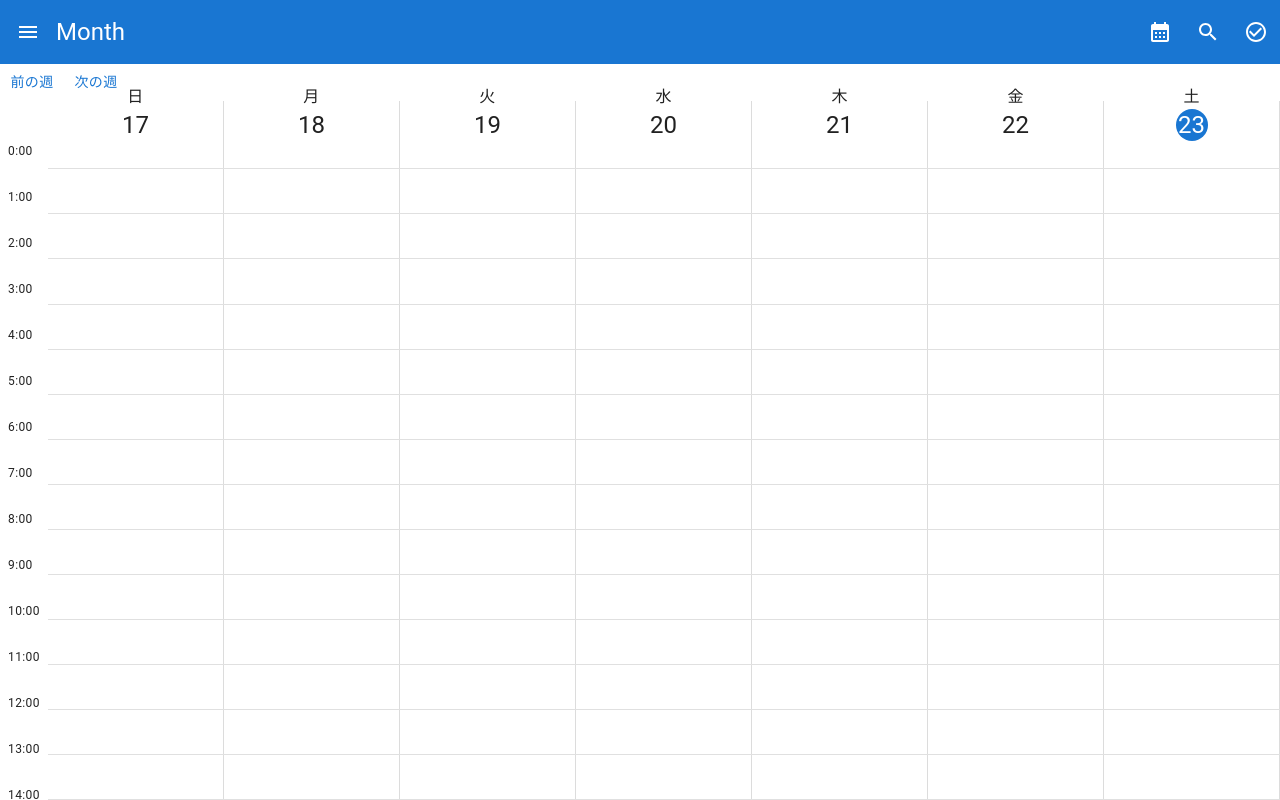
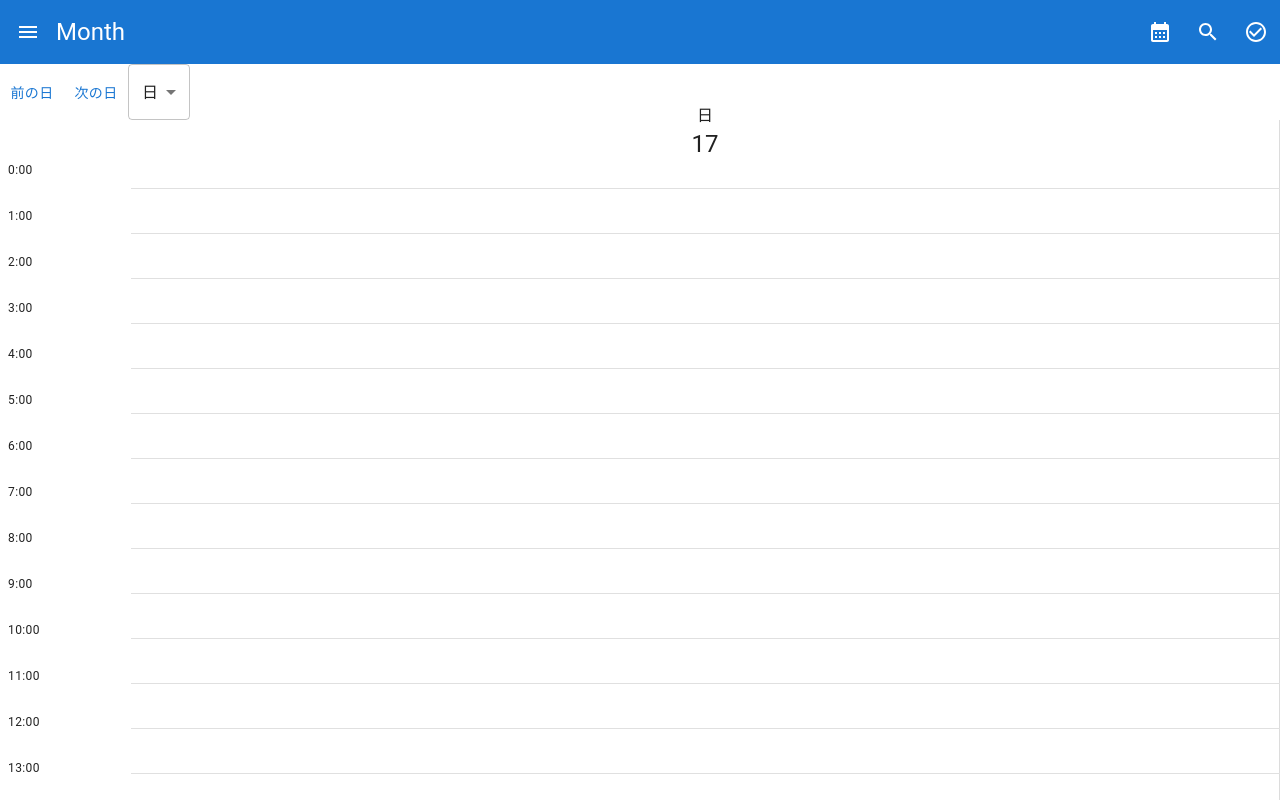
Before and after one commit to ut-code/JourniCal, a React (Vite) app in the folder frontend/: page /week_view_test in a window 1280 px wide. Shown: the top 800 px of the page. Built offline with nearby package versions, Linux system fonts and the light colour scheme.

Commit message:
1日モード、3日モードを追加

```diff
--- a/frontend/src/pages/WeekViewTest.tsx
+++ b/frontend/src/pages/WeekViewTest.tsx
@@ -1,10 +1,12 @@
 import React, { useEffect, useState } from "react";
 import TimelineView from "../components/TimelineVIew";
 import { add, sub } from "date-fns";
-import { Box, Button } from "@mui/material";
+import { Box, Button, MenuItem, Select } from "@mui/material";
 import TopBar from "../components/TopBar";
 import TimelineRowName from "../components/TimelineRowName";
 import { schedule } from "../components/TimelineSchedule";
+
+type modeVariant = "day" | "3days" | "week";
 
 const isEqualDay = (day1: Date, day2: Date) => {
   return (
@@ -19,11 +21,18 @@ const WeekViewTest: React.FC = () => {
   const [baseDate, setBaseDate] = useState(
     sub(today, { days: today.getDay() }),
   );
+
+  const [mode, setMode] = useState<modeVariant>("day");
+
+  const [threeDays, setThreeDays] = useState(
+    [...Array(3).keys()].map((i) => add(baseDate, { days: i })),
+  );
   const [week, setWeek] = useState(
     [...Array(7).keys()].map((i) => add(baseDate, { days: i })),
   );
   useEffect(() => {
     setWeek([...Array(7).keys()].map((i) => add(baseDate, { days: i })));
+    setThreeDays([...Array(3).keys()].map((i) => add(baseDate, { days: i })));
   }, [baseDate]);
 
   // 一週間の予定を格納
@@ -136,20 +145,68 @@ const WeekViewTest: React.FC = () => {
       end: new Date("2024-04-09T22:00"),
       color: "dodgerblue",
     },
+    {
+      title: "長い名前の予定長い名前の予定",
+      start: new Date("2024-04-10T21:00"),
+      end: new Date("2024-04-10T21:01"),
+      color: "dodgerblue",
+    },
   ];
 
   return (
     <Box>
       <TopBar journalPathName="/page1" calendarPathName="/page2" />
+      {mode === "day" ? (
+        <>
+          <Button onClick={() => setBaseDate(sub(baseDate, { days: 1 }))}>
+            前の日
+          </Button>
+          <Button onClick={() => setBaseDate(add(baseDate, { days: 1 }))}>
+            次の日
+          </Button>
+        </>
+      ) : mode === "3days" ? (
+        <>
+          <Button onClick={() => setBaseDate(sub(baseDate, { days: 3 }))}>
+            前の3日間
+          </Button>
+          <Button onClick={() => setBaseDate(add(baseDate, { days: 3 }))}>
+            次の3日間
+          </Button>
+        </>
+      ) : (
+        <>
           <Button onClick={() => setBaseDate(sub(baseDate, { days: 7 }))}>
             前の週
           </Button>
           <Button onClick={() => setBaseDate(add(baseDate, { days: 7 }))}>
             次の週
           </Button>
+        </>
+      )}
+
+      <Select
+        value={mode}
+        onChange={(e) => setMode(e.target.value as modeVariant)}
+      >
+        <MenuItem value={"day"}>日</MenuItem>
+        <MenuItem value={"3days"}>3日間</MenuItem>
+        <MenuItem value={"week"}>一週間</MenuItem>
+      </Select>
+
       <Box display={"flex"}>
         <TimelineRowName />
-        {week.map((day) => (
+        {mode === "day" ? (
+          <TimelineView
+            key={baseDate.getTime()}
+            day={baseDate}
+            today={today}
+            daySchedules={weekSchedules.filter((schedule) =>
+              isEqualDay(baseDate, schedule.start),
+            )}
+          />
+        ) : mode === "3days" ? (
+          threeDays.map((day) => (
             <TimelineView
               key={day.getTime()}
               day={day}
@@ -158,7 +215,19 @@ const WeekViewTest: React.FC = () => {
                 isEqualDay(day, schedule.start),
               )}
             />
-        ))}
+          ))
+        ) : (
+          week.map((day) => (
+            <TimelineView
+              key={day.getTime()}
+              day={day}
+              today={today}
+              daySchedules={weekSchedules.filter((schedule) =>
+                isEqualDay(day, schedule.start),
+              )}
+            />
+          ))
+        )}
       </Box>
     </Box>
   );
```
Lines whose indentation alone changed are shown as unchanged.
